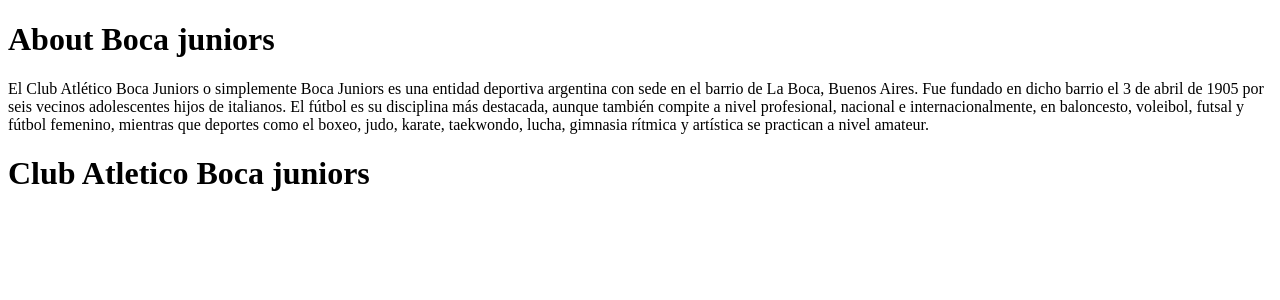
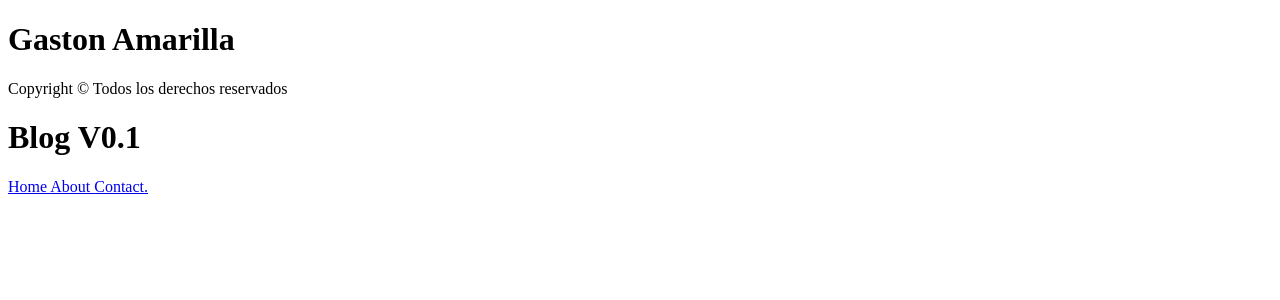
Before and after one commit to gastonamarilla/Blog-v0.1, a React (Create React App) app: page /about in a window 1280 px wide. Shown: the top 300 px of the page. Built offline with nearby package versions, Linux system fonts and the light colour scheme.

Commit message:
Terminando el routing

```diff
--- a/src/components/Header.js
+++ b/src/components/Header.js
@@ -1,13 +1,22 @@
 import React, { Component } from 'react';
+import {Link} from  "react-router-dom";
 
 
 
 class Header extends Component {
 render(){
 return(
+    <header>
     <div>
-        <h1>Club Atletico Boca juniors</h1>
+        <h1>Blog V0.1</h1>
+        <nav className="nav">
+            <Link to= "/">Home </Link>
+            <Link to= "/about">About </Link>
+            <Link to= "/contact">Contact.</Link>
+
+        </nav>
     </div>
+    </header>
 )
 }
 }
--- a/src/pages/About.js
+++ b/src/pages/About.js
@@ -5,16 +5,8 @@
     render(){
         return(
             <div>
-                <h1>About Boca juniors</h1>
-                <div>El Club Atlético Boca Juniors o simplemente Boca Juniors
-                    es una entidad deportiva argentina con sede en el barrio
-                    de La Boca, Buenos Aires. Fue fundado en dicho barrio el
-                    3 de abril de 1905 por seis vecinos adolescentes hijos de
-                    italianos. El fútbol es su disciplina más destacada, aunque
-                    también compite a nivel profesional, nacional e internacionalmente,
-                    en baloncesto, voleibol, futsal y fútbol femenino, mientras
-                    que deportes como el boxeo, judo, karate, taekwondo, lucha,
-                    gimnasia rítmica y artística se practican a nivel amateur. </div>
+                <h1>Gaston Amarilla</h1>
+                <div>Copyright © Todos los derechos reservados</div>
             </div>
             )
          }
--- a/src/pages/Contact.js
+++ b/src/pages/Contact.js
@@ -10,7 +10,7 @@
     <h1>Contact</h1>
 
     <div>
-        Tel: 5777-1200
+        Tel: 1159100232
     </div>
 </div>
 )
```
